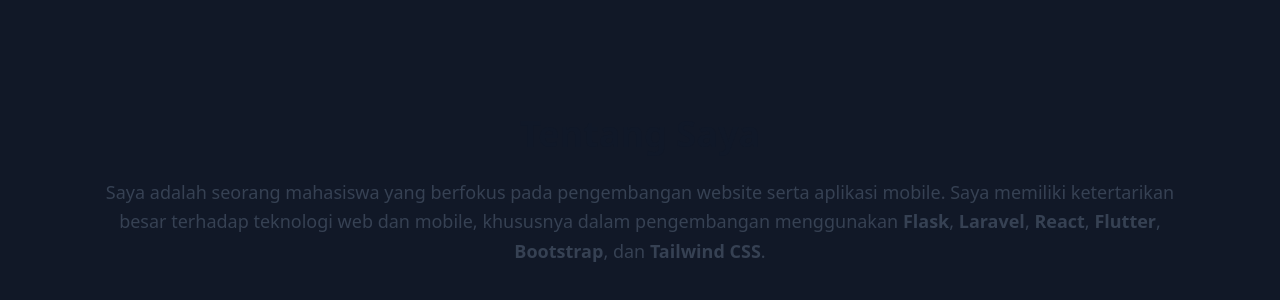
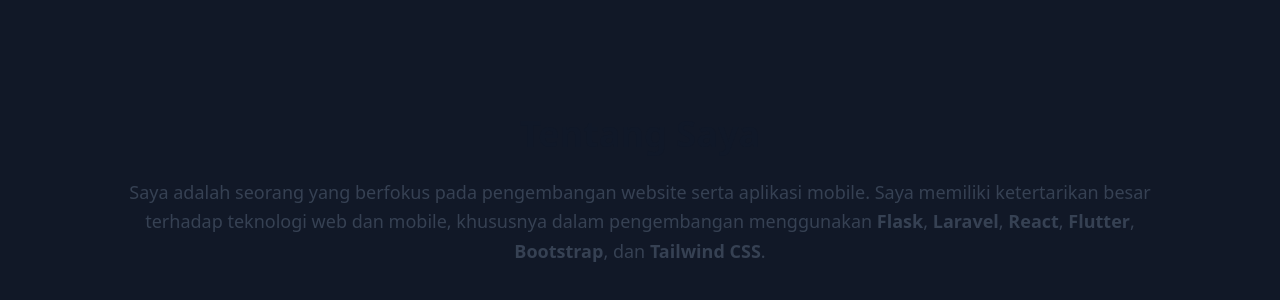
Before and after one commit to IlhamHattaManggala/portofolio-netlify, a React (Vite) app: page / in a window 1280 px wide. Shown: the part 902-1202 px from the top of the page. Built offline with nearby package versions, Linux system fonts and the light colour scheme.

Commit message:
Update About-Section.tsx

```diff
--- a/src/sections/About-Section.tsx
+++ b/src/sections/About-Section.tsx
@@ -18,7 +18,7 @@
             Tentang Saya
           </h2>
           <p className="text-gray-700 dark:text-gray-300 text-lg leading-relaxed mb-10">
-            Saya adalah seorang mahasiswa yang berfokus pada pengembangan website
+            Saya adalah seorang yang berfokus pada pengembangan website
             serta aplikasi mobile. Saya memiliki ketertarikan besar terhadap teknologi web dan
             mobile, khususnya dalam pengembangan menggunakan{" "}
             <strong>Flask</strong>, <strong>Laravel</strong>,{" "}
```
